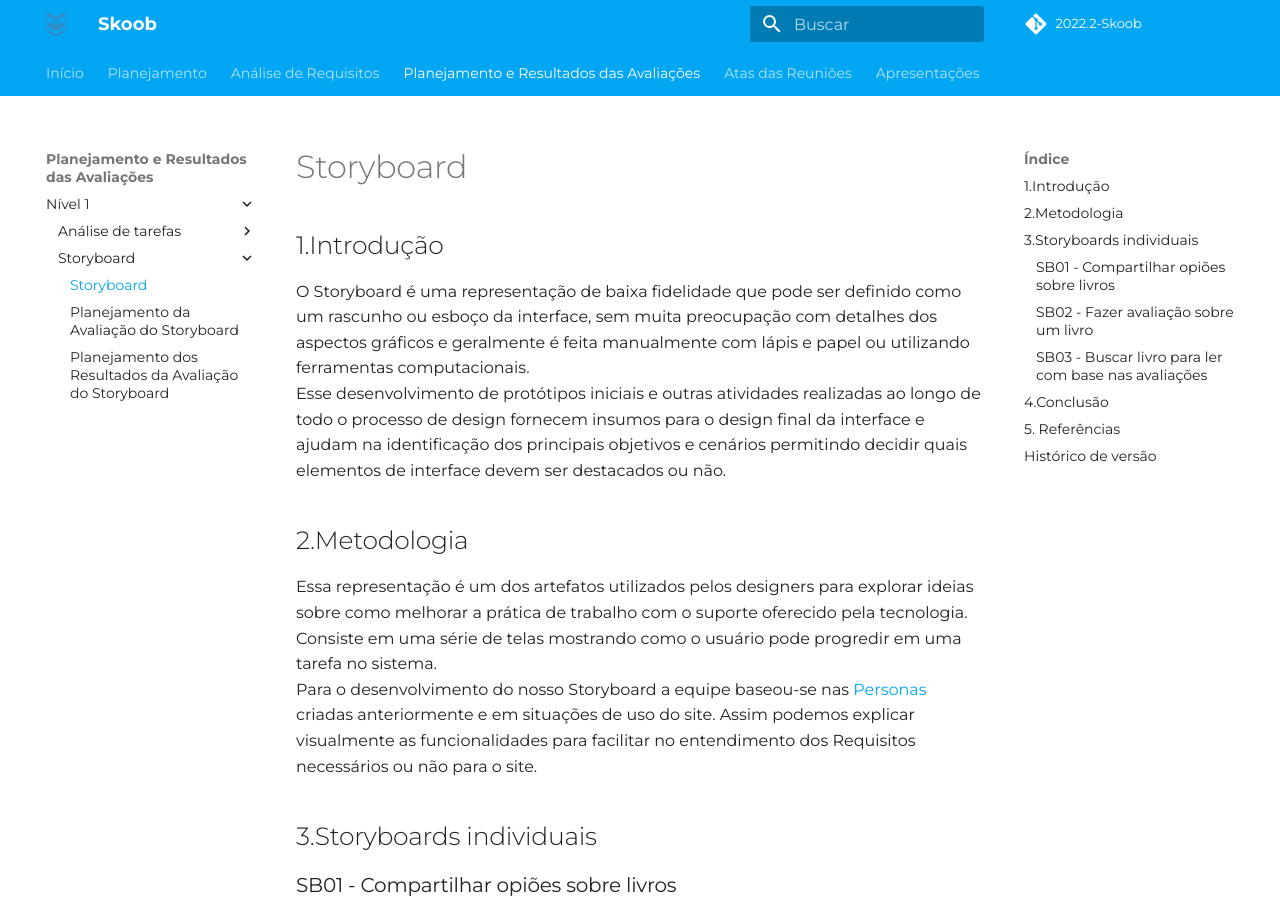
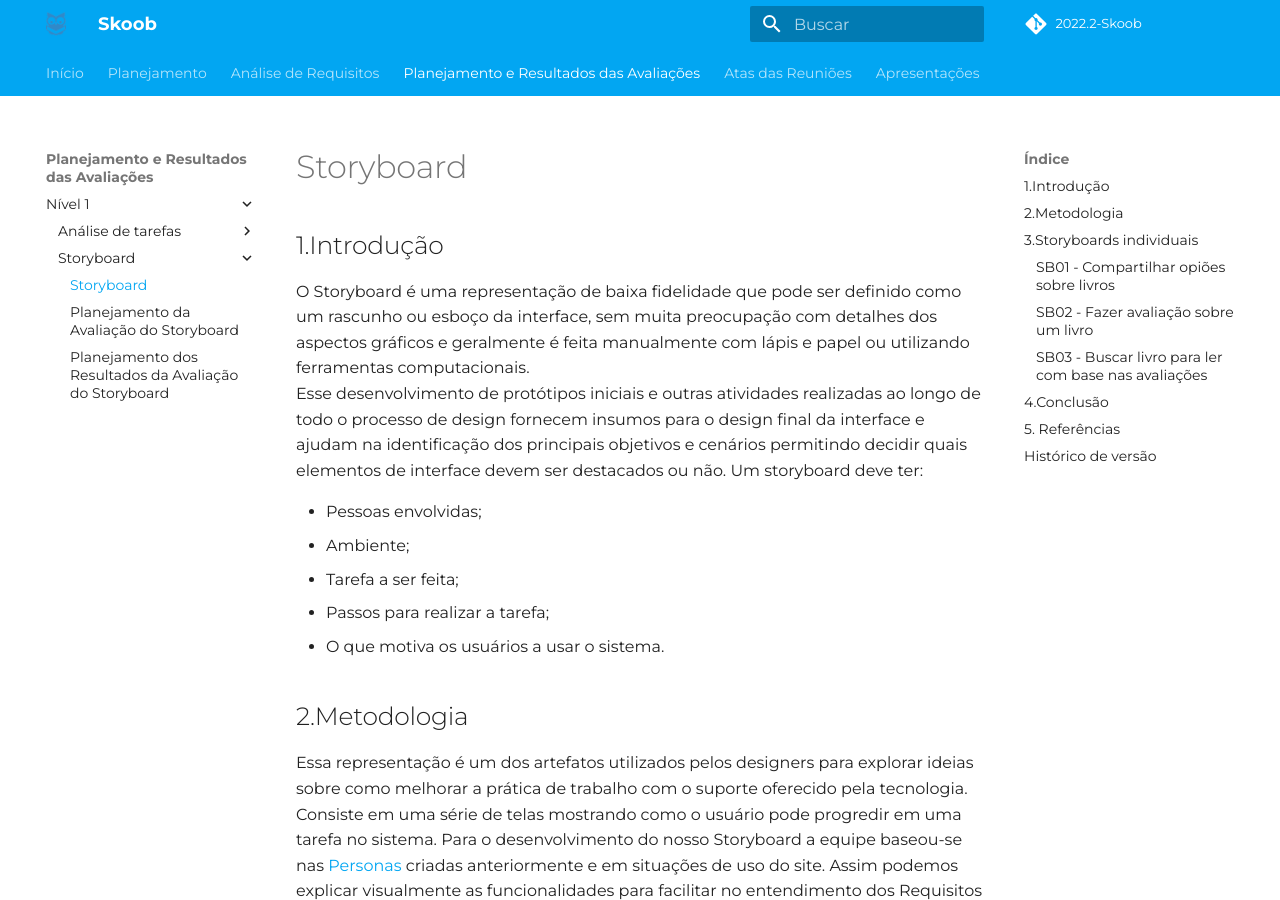
Before and after one commit to Interacao-Humano-Computador/2022.2-Skoob, an MkDocs documentation site: the page built from docs/planejamentoAnalise/storyboards.md, in a window 1280 px wide and 900 px high. Built offline with MkDocs 1.6.1 and Material for MkDocs 9.7.7, drawn with Linux system fonts in a browser that asks for light colours; some web fonts are replaced; comment, search, counter and statistics services are not loaded; some of the changed text lies outside the part shown.

Commit message:
chore: adicionando elementos

```diff
--- a/docs/planejamentoAnalise/storyboards.md
+++ b/docs/planejamentoAnalise/storyboards.md
@@ -4,6 +4,13 @@
 
 O Storyboard é uma representação de baixa fidelidade que pode ser definido como um rascunho ou esboço da interface, sem muita preocupação com detalhes dos aspectos gráficos e geralmente é feita manualmente com lápis e papel ou utilizando ferramentas computacionais.
 Esse desenvolvimento de protótipos iniciais e outras atividades realizadas ao longo de todo o processo de design fornecem insumos para o design final da interface e ajudam na identificação dos principais objetivos e cenários permitindo decidir quais elementos de interface devem ser destacados ou não.
+Um storyboard deve ter:
+
+- Pessoas envolvidas;
+- Ambiente;
+- Tarefa a ser feita;
+- Passos para realizar a tarefa;
+- O que motiva os usuários a usar o sistema.
 
 ## 2.Metodologia
 
```
Also changed, not shown: other parts of docs/planejamentoAnalise/storyboards.md (+2 -2 lines), docs/planejamentoAnalise/PlanejamentodaAvaliaçãodoStoryboard.md (+7 -8 lines).
